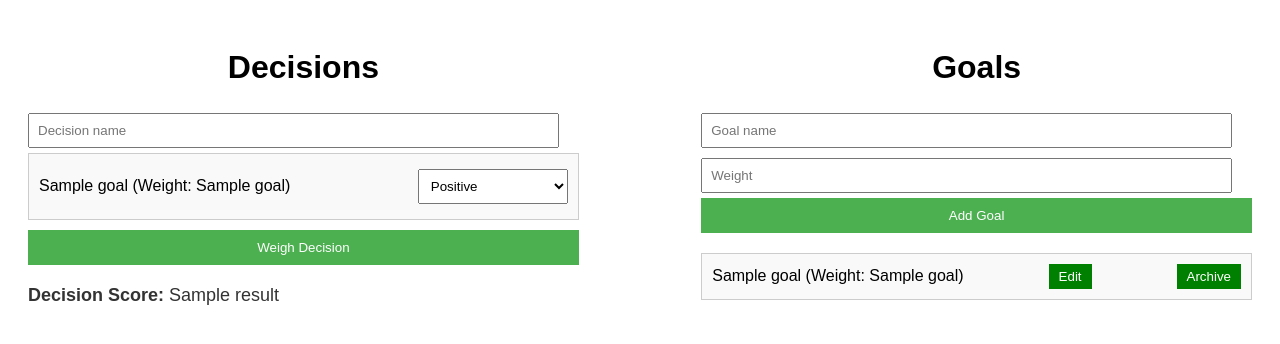
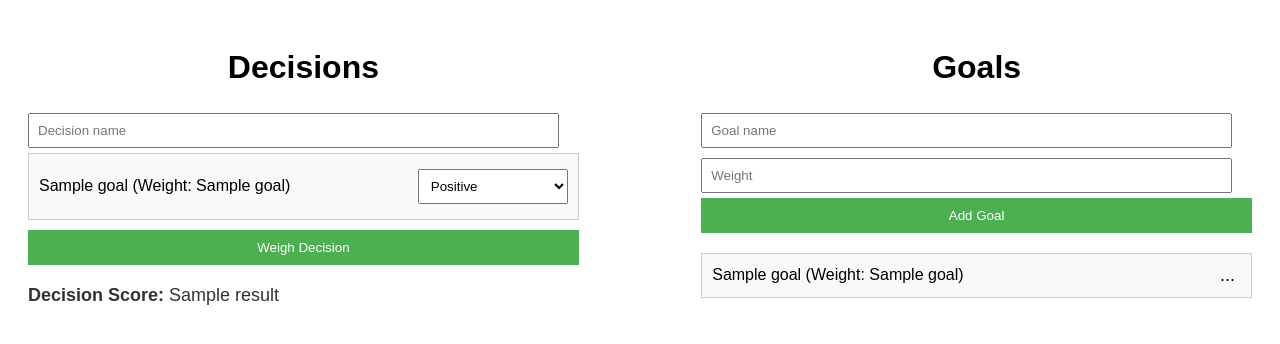
Before and after one commit to kevinl03/DecisionWeight, a Flask app: template templates/index.html in a window 1280 px wide. Shown: the top 344 px of the page. Run offline with Flask 3, Linux system fonts and the light colour scheme; the template is opened without the code that fills it: most values are stand-ins (such as "Sample title", 1, 10 or a date in 2020).

Commit message:
The edit and archive functionality only show when expanding the side bar functionlaity

```diff
--- a/templates/index.html
+++ b/templates/index.html
@@ -61,16 +61,16 @@
         }
         .goal-widget .edit-button,
         .goal-widget .archive-button {
-            background-color: green;
+            background-color: #4CAF50;
             color: white;
             border: none;
             padding: 5px 10px;
             cursor: pointer;
-            margin-left: 10x;
+            margin-left: 10px;
         }
         .goal-widget .edit-button:hover,
         .goal-widget .archive-button:hover {
-            background-color: green;
+            background-color: #45a049;
         }
         .goal-widget .save-button {
             background-color: #FFA500;
@@ -82,6 +82,18 @@
         }
         .goal-widget .save-button:hover {
             background-color: #FF8C00;
+        }
+        .goal-widget .more-options {
+            background-color: transparent;
+            border: none;
+            font-size: 18px;
+            cursor: pointer;
+        }
+        .goal-widget .more-options:hover {
+            color: #888;
+        }
+        .hidden {
+            display: none;
         }
         .result {
             margin-top: 20px;
@@ -124,11 +136,14 @@
             {% for goal in goals %}
                 <li class="goal-widget">
                     <span>{{ goal[1] }} (Weight: {{ goal[2] }})</span>
-                    <button class="edit-button" onclick="editGoal({{ goal[0] }}, {{ goal[2] }})">Edit</button>
-                    <form action="/archive_goal/{{ goal[0] }}" method="post" style="margin: 0;">
-                        <button type="submit" class="archive-button">Archive</button>
-                    </form>
-                    <form action="/edit_goal/{{ goal[0] }}" method="post" class="edit-form" style="display: none;">
+                    <button class="more-options" onclick="toggleOptions({{ goal[0] }})">...</button>
+                    <div id="options-{{ goal[0] }}" class="hidden">
+                        <button class="edit-button" onclick="editGoal({{ goal[0] }}, {{ goal[2] }})">Edit</button>
+                        <form action="/archive_goal/{{ goal[0] }}" method="post" style="margin: 0;">
+                            <button type="submit" class="archive-button">Archive</button>
+                        </form>
+                    </div>
+                    <form action="/edit_goal/{{ goal[0] }}" method="post" class="edit-form hidden">
                         <input type="number" name="weight" placeholder="New Weight" required>
                         <button type="submit" class="save-button">Save</button>
                     </form>
@@ -137,10 +152,15 @@
         </ul>
     </div>
     <script>
+        function toggleOptions(goalId) {
+            const optionsDiv = document.getElementById(`options-${goalId}`);
+            optionsDiv.classList.toggle('hidden');
+        }
+
         function editGoal(goalId, currentWeight) {
             const editForm = document.querySelector(`form[action="/edit_goal/${goalId}"]`);
             editForm.querySelector('input[name="weight"]').value = currentWeight;
-            editForm.style.display = 'block';
+            editForm.classList.remove('hidden');
         }
     </script>
 </body>
```
